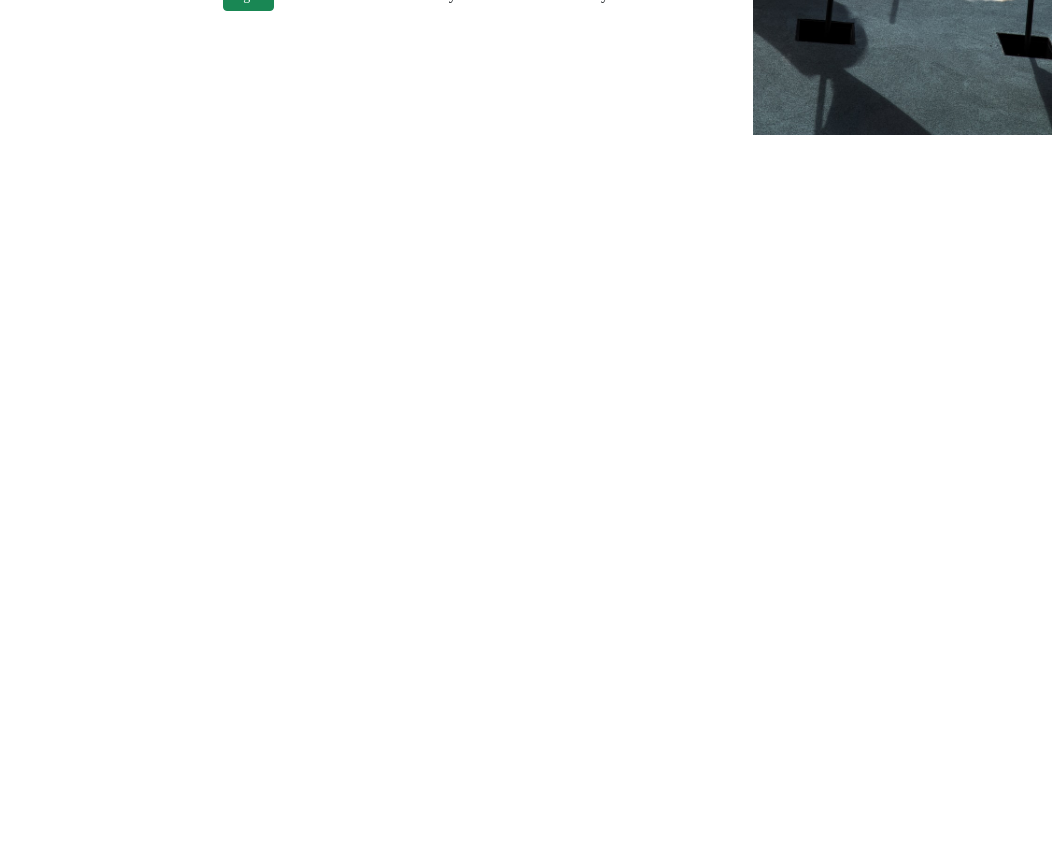
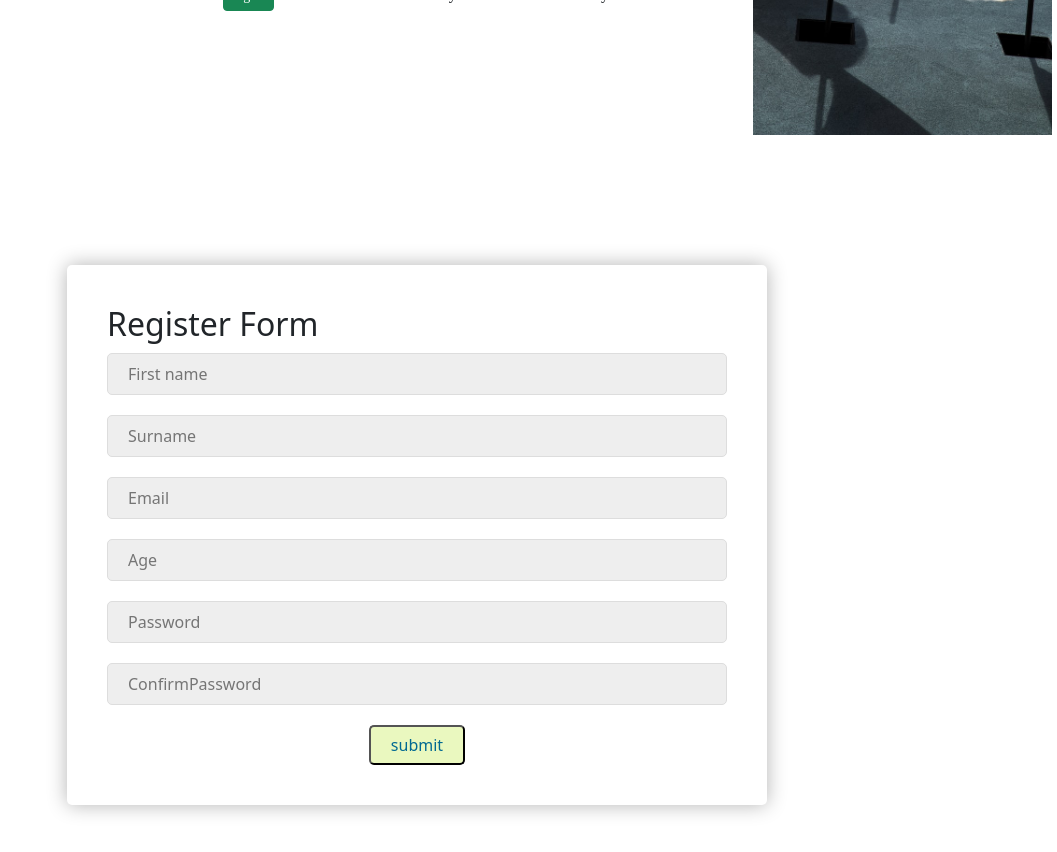
Before and after one commit to JoBeck1/Final-Project-JAM, a React (Create React App) app in the folder frontend/: page / in a window 1280 px wide. Shown: the part 640-1492 px from the top of the page, without its empty margins (223-1280 px from the left). Before the commit the page ends 800 px from the top, so only its background shows below. Built offline with nearby package versions, Linux system fonts and the light colour scheme.

Commit message:
registerform

```diff
--- a/frontend/package.json
+++ b/frontend/package.json
@@ -10,6 +10,7 @@
     "react": "^18.2.0",
     "react-bootstrap": "^2.5.0",
     "react-dom": "^18.2.0",
+    "react-hook-form": "^7.36.1",
     "react-scripts": "5.0.1",
     "styled-components": "^5.3.5",
     "web-vitals": "^2.1.4"
--- a/frontend/src/App.js
+++ b/frontend/src/App.js
@@ -1,10 +1,11 @@
 
 import Home from './components/Home';
+import RegisterForm from './components/RegisterForm';
 function App() {
   return (
     <div className="App">
  <Home/>
-
+ <RegisterForm />
     </div>
   );
 }
--- a/frontend/src/components/Home.jsx
+++ b/frontend/src/components/Home.jsx
@@ -1,6 +1,7 @@
 import React from 'react'
 import Main from './Main.jsx'
 import Header from "./Header.jsx"
+
 
 function Home() {
   return (
@@ -9,6 +10,7 @@ function Home() {
 
         <Main />
 
+
     </div>
 
   )
--- /dev/null
+++ b/frontend/src/components/RegisterForm.jsx
@@ -0,0 +1,104 @@
+import React from 'react';
+import { useForm } from 'react-hook-form';
+import styled, { css } from 'styled-components';
+
+export default function App() {
+  const {
+    register,
+    handleSubmit,
+    formState: { errors },
+  } = useForm();
+  const onSubmit = (data) => console.log(data);
+  console.log(errors);
+
+  return (
+    <FormWrapper>
+      <StyledForm onSubmit={handleSubmit(onSubmit)}>
+        <h2>Register Form </h2>
+        <StyledInput
+          type="text"
+          placeholder="First name"
+          {...register('firstName', { required: true, maxLength: 80 })}
+        />
+        <StyledInput
+          type="text"
+          placeholder="Surname"
+          {...register('Surname', { required: true, maxLength: 100 })}
+        />
+        <StyledInput
+          type="text"
+          placeholder="Email"
+          {...register('Email', { required: true, pattern: /^\S+@\S+$/i })}
+        />
+        <StyledInput
+          type="number"
+          placeholder="Age"
+          {...register('Age', { required: true, maxLength: 3 })}
+        />
+        <StyledInput
+          type="password"
+          placeholder="Password"
+          {...register('Password', { required: true, min: 6 })}
+        />
+        <StyledInput
+          type="password"
+          placeholder="ConfirmPassword"
+          {...register('ConfirmPassword', { min: 8 })}
+        />
+
+        <StyledButton type="submit"> submit</StyledButton>
+      </StyledForm>
+    </FormWrapper>
+  );
+}
+
+const FormWrapper = styled.div`
+  display: flex;
+  align-items: center;
+  justify-content: center;
+  height: 100vh;
+  padding: 0 20px;
+`;
+const SharedStyles = css`
+  background-color: #eee;
+  height: 40px;
+  border-radius: 5px;
+  border: 1px solid #ddd;
+  margin: 10px 0 20px 0;
+  padding: 20px;
+  box-sizing: border-box;
+`;
+
+const StyledForm = styled.form`
+  width: 100%;
+  max-width: 700px;
+  padding: 40px;
+  background-color: #fff;
+  box-sizing: border-box;
+  border-radius: 5px;
+  box-shadow: 0px 0px 20px 0px rgba(0, 0, 0, 0.3);
+`;
+
+const StyledInput = styled.input`
+  display: block;
+  width: 100%;
+  ${SharedStyles}
+`;
+
+const StyledButton = styled.button`
+  display: block;
+  margin: 0 auto;
+  background-color: #eaf8bf;
+  color: #006992;
+  font-size: 1rem;
+  border-radius: 5px;
+  height: 40px;
+  padding: 0 20px;
+  cursor: pointer;
+  box-sizing: border-box;
+  :hover {
+    background-color: #006992;
+    color: #eaf8bf;
+    transition: 1s;
+  }
+`;
```
Also changed, not shown: 1 other file (tests, documents, lock files or other folders).
